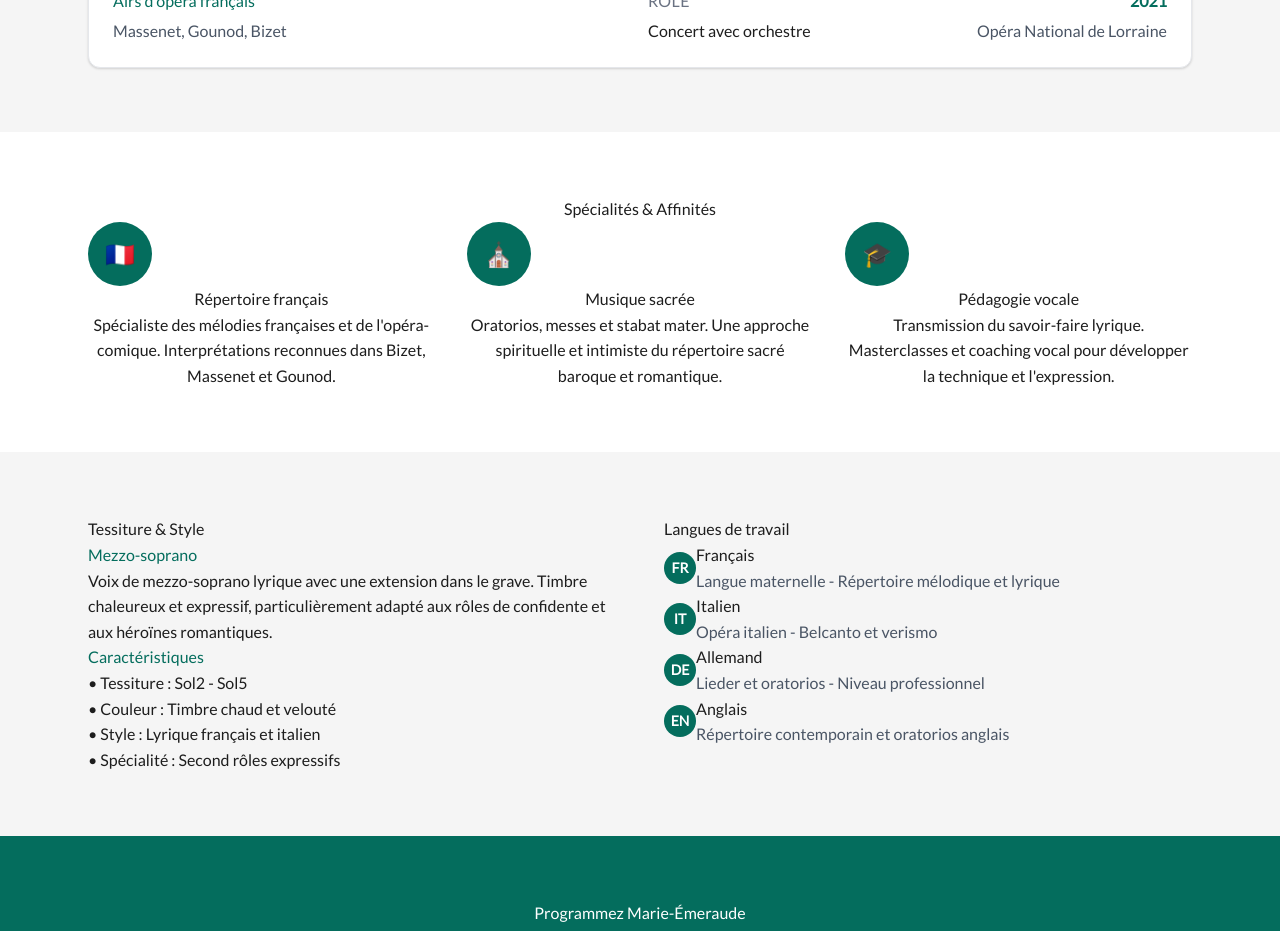
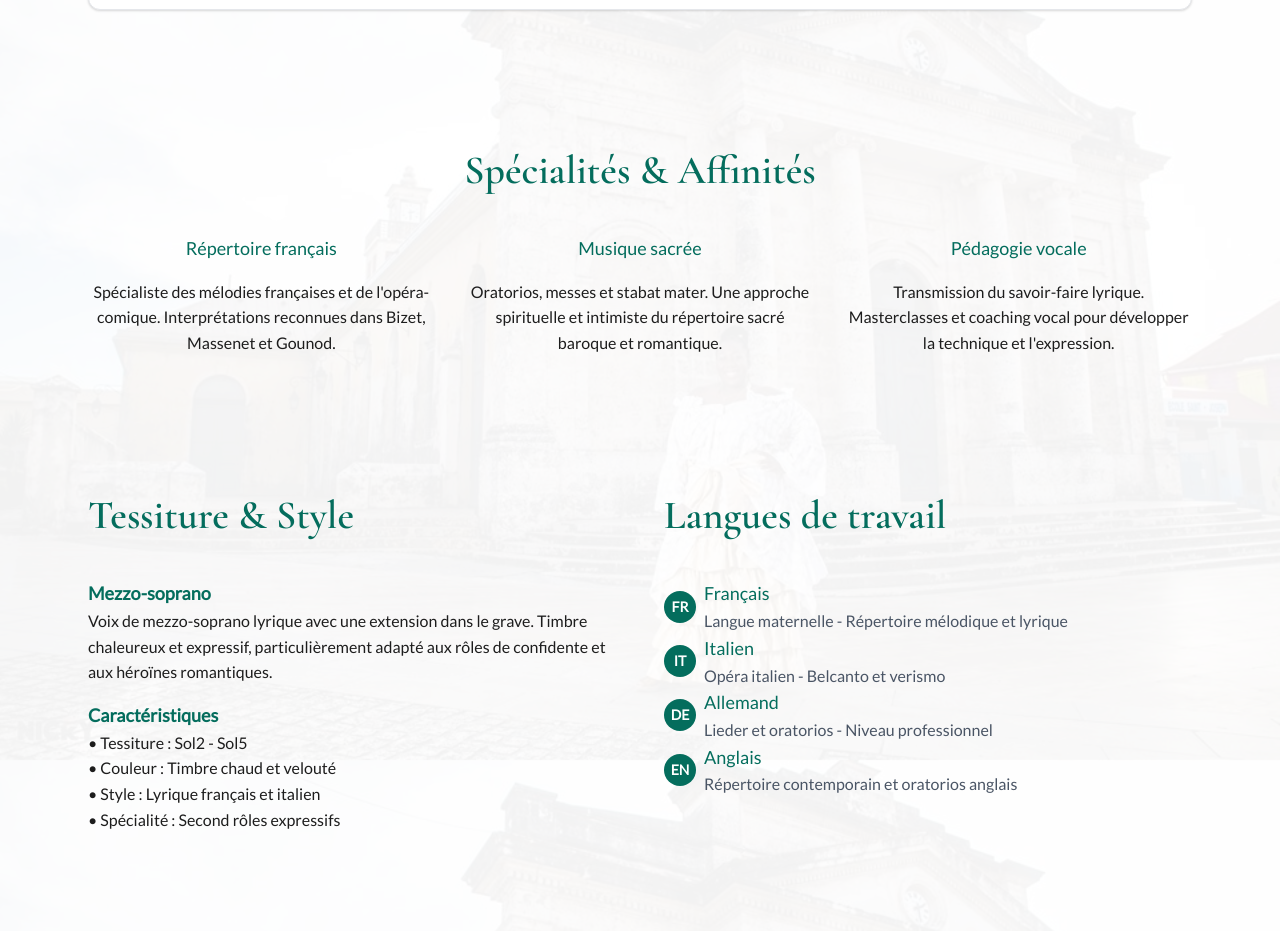
Before and after one commit to matta971/marie-site, a React (Vite) app: page /repertoire in a window 1280 px wide. Shown: the part 1860-2791 px from the top of the page. Built offline with nearby package versions, Linux system fonts and the light colour scheme.

Commit message:
adapt design page repertoire

```diff
--- a/src/index.css
+++ b/src/index.css
@@ -853,7 +853,7 @@ body {
 }
 
 /* Page Biographie avec fond parallax sur toute la page */
-.biographie-page {
+.biographie-page, .repertoire-page {
   min-height: 100vh;
   background-image: url('/images/biography-bg.jpg');
   background-size: cover;
@@ -863,7 +863,7 @@ body {
   position: relative;
 }
 
-.biographie-page::before {
+.biographie-page::before, .repertoire-page::before {
   content: '';
   position: absolute;
   top: 0;
@@ -874,16 +874,73 @@ body {
   z-index: 0;
 }
 
-.biographie-page > * {
+.biographie-page > *, .repertoire-page > * {
   position: relative;
   z-index: 1;
 }
 
 /* Responsive - désactiver parallax sur mobile */
 @media (max-width: 768px) {
-  .biographie-page {
+  .biographie-page, .repertoire-page {
     background-attachment: scroll;
   }
+}
+
+/* =========================
+   PAGE REPERTOIRE
+========================= */
+.repertoire-section {
+  display: flex;
+  flex-direction: column;
+}
+
+.repertoire-section-title {
+  font-family: var(--font-title);
+  font-size: 2.5rem;
+  font-weight: 600;
+  color: var(--color-emerald-deep);
+  margin-bottom: 2rem;
+}
+
+.repertoire-subsections {
+  display: flex;
+  flex-direction: column;
+  gap: 2rem;
+}
+.repertoire-subsection-title {
+  font-family: var(--font-text);
+  font-size: 1.125rem;
+  font-weight: 600;
+  color: var(--color-emerald-deep);
+  margin-bottom: 1rem;
+}
+
+.style-subsection-title {
+  font-family: var(--font-text);
+  font-size: 1.125rem;
+  font-weight: 600;
+  color: var(--color-emerald-deep);
+  margin-top: 1rem;
+}
+
+.specialite-subsection-title {
+  font-family: var(--font-text);
+  font-size: 1.125rem;
+  color: var(--color-emerald-deep);
+  margin-bottom: 1rem;
+}
+
+.langue-subsection-title {
+  font-family: var(--font-text);
+  font-size: 1.125rem;
+  color: var(--color-emerald-deep);
+}
+
+.langue-subsection-img {
+  width: 32px;
+  height: 32px;
+  margin-right: 8px;
+  vertical-align: middle;
 }
 
 /* =========================
--- a/src/pages/Repertoire.tsx
+++ b/src/pages/Repertoire.tsx
@@ -112,17 +112,7 @@ export default function Repertoire(): React.JSX.Element {
   const filteredRepertoire = getFilteredRepertoire()
 
   return (
-    <div className="section-bg-primary min-h-screen">
-      {/* Breadcrumb */}
-      <div className="section-bg-secondary border-b border-gray-200 py-4">
-        <div className="section-container">
-          <nav className="text-small text-gray-600">
-            <Link to="/" className="link-secondary">ACCUEIL</Link>
-            <span className="mx-2">/</span>
-            <span className="text-accent font-medium">RÉPERTOIRE</span>
-          </nav>
-        </div>
-      </div>
+    <div className="repertoire-page min-h-screen">
 
       {/* Hero Section */}
       <section className="section-padding">
@@ -155,7 +145,7 @@ export default function Repertoire(): React.JSX.Element {
       </section>
 
       {/* Liste du répertoire */}
-      <section className="section-bg-secondary section-padding">
+      <section className="section-padding">
         <div className="section-container">
           <div className="grid gap-6">
             {filteredRepertoire.map((item, index) => (
@@ -193,18 +183,15 @@ export default function Repertoire(): React.JSX.Element {
       </section>
 
       {/* Section Spécialités */}
-      <section className="section-bg-primary section-padding">
+      <section className="section-padding">
         <div className="section-container">
-          <h2 className="title-section text-center mb-12">Spécialités & Affinités</h2>
+          <h2 className="repertoire-section-title text-center mb-12">Spécialités & Affinités</h2>
 
           <div className="grid md:grid-cols-3 gap-8">
 
             {/* Répertoire français */}
             <div className="text-center">
-              <div className="w-16 h-16 bg-accent rounded-full flex items-center justify-center mx-auto mb-4">
-                <span className="text-white text-2xl">🇫🇷</span>
-              </div>
-              <h3 className="title-subsection">Répertoire français</h3>
+              <h3 className="specialite-subsection-title">Répertoire français</h3>
               <p className="text-body">
                 Spécialiste des mélodies françaises et de l'opéra-comique.
                 Interprétations reconnues dans Bizet, Massenet et Gounod.
@@ -213,10 +200,7 @@ export default function Repertoire(): React.JSX.Element {
 
             {/* Musique sacrée */}
             <div className="text-center">
-              <div className="w-16 h-16 bg-accent rounded-full flex items-center justify-center mx-auto mb-4">
-                <span className="text-white text-2xl">⛪</span>
-              </div>
-              <h3 className="title-subsection">Musique sacrée</h3>
+              <h3 className="specialite-subsection-title">Musique sacrée</h3>
               <p className="text-body">
                 Oratorios, messes et stabat mater. Une approche spirituelle
                 et intimiste du répertoire sacré baroque et romantique.
@@ -225,10 +209,7 @@ export default function Repertoire(): React.JSX.Element {
 
             {/* Pédagogie */}
             <div className="text-center">
-              <div className="w-16 h-16 bg-accent rounded-full flex items-center justify-center mx-auto mb-4">
-                <span className="text-white text-2xl">🎓</span>
-              </div>
-              <h3 className="title-subsection">Pédagogie vocale</h3>
+              <h3 className="specialite-subsection-title">Pédagogie vocale</h3>
               <p className="text-body">
                 Transmission du savoir-faire lyrique. Masterclasses et
                 coaching vocal pour développer la technique et l'expression.
@@ -239,16 +220,16 @@ export default function Repertoire(): React.JSX.Element {
       </section>
 
       {/* Section Langues et tessiture */}
-      <section className="section-bg-secondary section-padding">
+      <section className="section-padding">
         <div className="section-container">
           <div className="grid md:grid-cols-2 gap-12">
 
             {/* Tessiture et caractéristiques vocales */}
             <div>
-              <h2 className="title-section">Tessiture & Style</h2>
+              <h2 className="repertoire-section-title">Tessiture & Style</h2>
               <div className="space-y-6">
                 <div>
-                  <h3 className="title-card text-accent mb-2">Mezzo-soprano</h3>
+                  <h3 className="style-subsection-title">Mezzo-soprano</h3>
                   <p className="text-body">
                     Voix de mezzo-soprano lyrique avec une extension dans le grave.
                     Timbre chaleureux et expressif, particulièrement adapté aux rôles
@@ -256,7 +237,7 @@ export default function Repertoire(): React.JSX.Element {
                   </p>
                 </div>
                 <div>
-                  <h3 className="title-card text-accent mb-2">Caractéristiques</h3>
+                  <h3 className="style-subsection-title">Caractéristiques</h3>
                   <ul className="text-body space-y-2">
                     <li>• Tessiture : Sol2 - Sol5</li>
                     <li>• Couleur : Timbre chaud et velouté</li>
@@ -269,45 +250,45 @@ export default function Repertoire(): React.JSX.Element {
 
             {/* Langues de travail */}
             <div>
-              <h2 className="title-section">Langues de travail</h2>
+              <h2 className="repertoire-section-title">Langues de travail</h2>
               <div className="space-y-4">
 
                 <div className="flex items-center space-x-4">
-                  <div className="w-8 h-8 bg-accent rounded-full flex items-center justify-center">
+                  <div className="langue-subsection-img w-8 h-8 bg-accent rounded-full flex items-center justify-center">
                     <span className="text-white text-sm font-bold">FR</span>
                   </div>
                   <div>
-                    <div className="title-card">Français</div>
+                    <div className="langue-subsection-title text-accent mb-2">Français</div>
                     <div className="text-small text-gray-600">Langue maternelle - Répertoire mélodique et lyrique</div>
                   </div>
                 </div>
 
                 <div className="flex items-center space-x-4">
-                  <div className="w-8 h-8 bg-accent rounded-full flex items-center justify-center">
+                  <div className="langue-subsection-img w-8 h-8 bg-accent rounded-full flex items-center justify-center">
                     <span className="text-white text-sm font-bold">IT</span>
                   </div>
                   <div>
-                    <div className="title-card">Italien</div>
+                    <div className="langue-subsection-title text-accent mb-2">Italien</div>
                     <div className="text-small text-gray-600">Opéra italien - Belcanto et verismo</div>
                   </div>
                 </div>
 
                 <div className="flex items-center space-x-4">
-                  <div className="w-8 h-8 bg-accent rounded-full flex items-center justify-center">
+                  <div className="langue-subsection-img w-8 h-8 bg-accent rounded-full flex items-center justify-center">
                     <span className="text-white text-sm font-bold">DE</span>
                   </div>
                   <div>
-                    <div className="title-card">Allemand</div>
+                    <div className="langue-subsection-title text-accent mb-2">Allemand</div>
                     <div className="text-small text-gray-600">Lieder et oratorios - Niveau professionnel</div>
                   </div>
                 </div>
 
                 <div className="flex items-center space-x-4">
-                  <div className="w-8 h-8 bg-accent rounded-full flex items-center justify-center">
+                  <div className="langue-subsection-img w-8 h-8 bg-accent rounded-full flex items-center justify-center">
                     <span className="text-white text-sm font-bold">EN</span>
                   </div>
                   <div>
-                    <div className="title-card">Anglais</div>
+                    <div className="langue-subsection-title text-accent mb-2">Anglais</div>
                     <div className="text-small text-gray-600">Répertoire contemporain et oratorios anglais</div>
                   </div>
                 </div>
@@ -318,19 +299,14 @@ export default function Repertoire(): React.JSX.Element {
       </section>
 
       {/* CTA Section */}
-      <section className="section-bg-accent section-padding">
+      <section className="section-padding">
         <div className="section-container">
           <div className="text-center">
-            <h2 className="title-section text-white mb-6">Programmez Marie-Émeraude</h2>
-            <p className="text-body text-white/90 max-w-2xl mx-auto mb-8">
-              Disponible pour productions lyriques, concerts, récitals et masterclasses.
-              Contactez nous pour étudier votre projet artistique.
-            </p>
-            <div className="flex flex-col sm:flex-row gap-4 justify-center">
-              <Link to="/contact" className="btn-primary bg-white text-accent hover:bg-gray-100">
-                Contact booking
+            <div className="bio-cta-buttons">
+              <Link to="/contact" className="btn-secondary">
+                Programmez Marie-Émeraude
               </Link>
-              <Link to="/medias" className="btn-secondary border-white text-white hover:bg-white hover:text-accent">
+              <Link to="/medias" className="btn-secondary">
                 Écouter des extraits
               </Link>
             </div>
```
